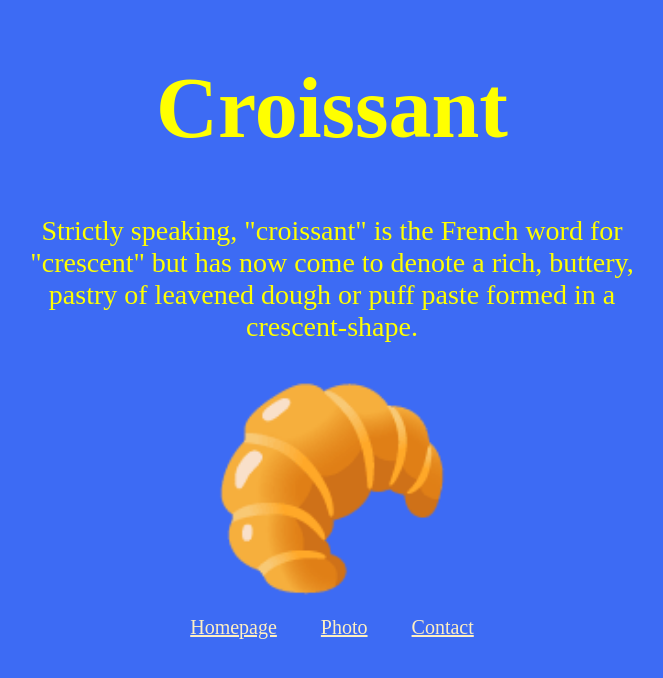
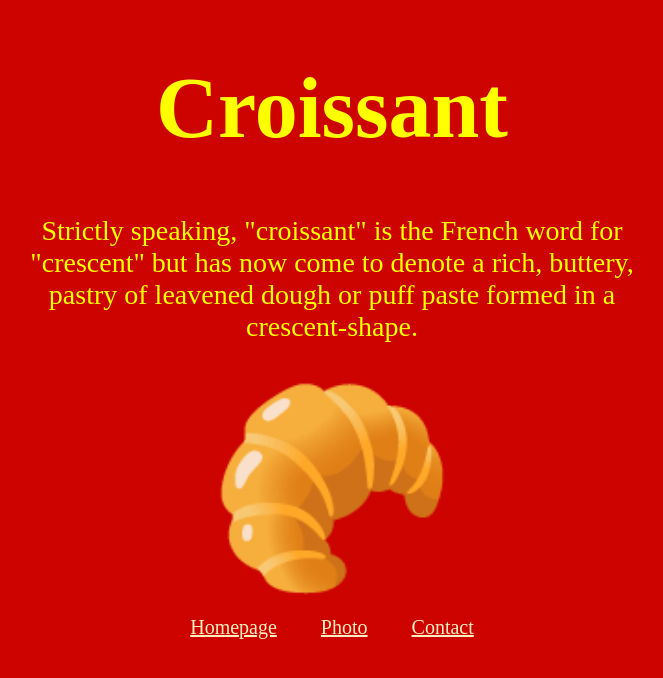
Before and after one commit to kathleen-mayfield/Croissant, a plain HTML site: page index.html in a window 1280 px wide. Shown: the whole page, without its empty margins (308-971 px from the left). Drawn offline with Linux system fonts and the light colour scheme.

Commit message:
changed background color to red

```diff
--- a/css/styles.css
+++ b/css/styles.css
@@ -1,5 +1,5 @@
 :root {
-  --primary-color: #3d6bf4;
+  --primary-color: #cd0300;
   --secondary-color: yellow;
 }
 body {
```
